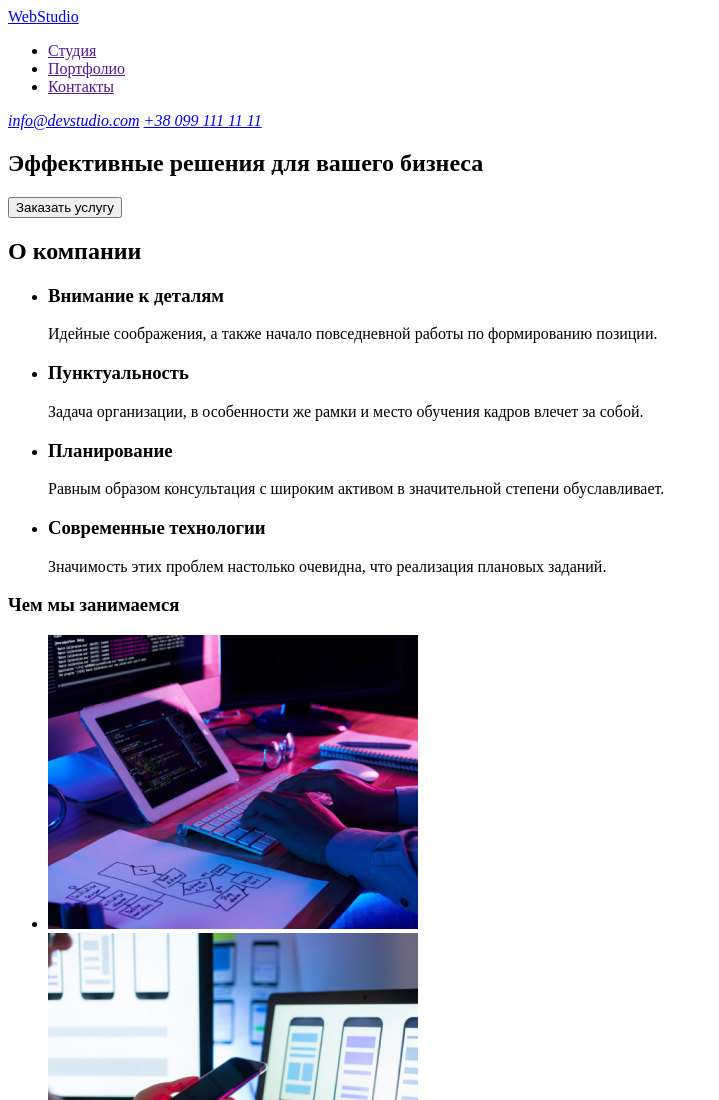
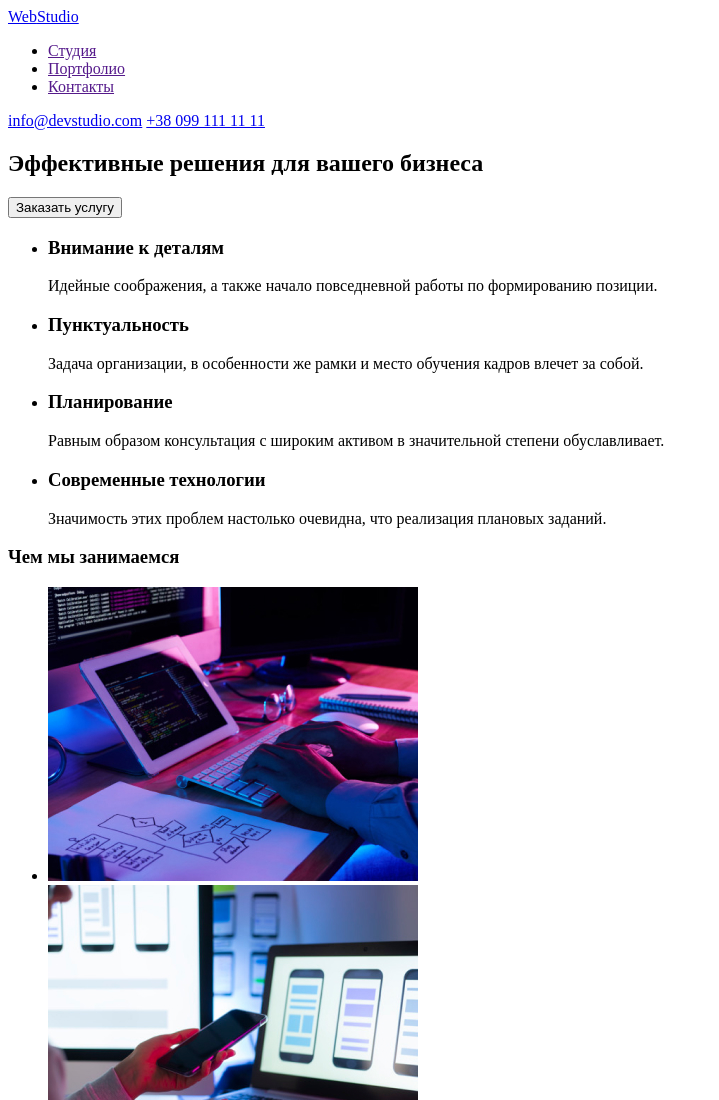
Before and after one commit to Ivan-Loboda/goit-markup-hw-01, a plain HTML site: page index.html in a window 1280 px wide. Shown: the top 1100 px of the page, without its empty margins (0-719 px from the left). Drawn offline with Linux system fonts and the light colour scheme.

Commit message:
Исправления

```diff
--- a/index.html
+++ b/index.html
@@ -11,19 +11,17 @@
 
 <body>
     <header>
+        <a href="./index.html"><span>Web</span>Studio</a>
         <nav>
-            <a href="./index.html"><span>Web</span>Studio</a>
             <ul>
                 <li><a href="">Студия</a></li>
                 <li><a href="">Портфолио</a></li>
                 <li><a href="">Контакты</a></li>
             </ul>
         </nav>
-        <address>
             <a href="mailto:info@devstudio.com">info@devstudio.com</a>
             <a href="tel:+38-099-111-11-11">+38 099 111 11 11</a>
-        </address>
-</header>
+    </header>
 
 <main>
 <!-- Шапка -->
@@ -34,7 +32,6 @@
 
 <!-- Особенности -->
     <section>
-        <h2>О компании</h2> <!-- скрыть-->
         <ul>
         <li><h3>Внимание к деталям</h3>
         <p>Идейные соображения, а также начало повседневной работы по формированию позиции.</p></li>
```
